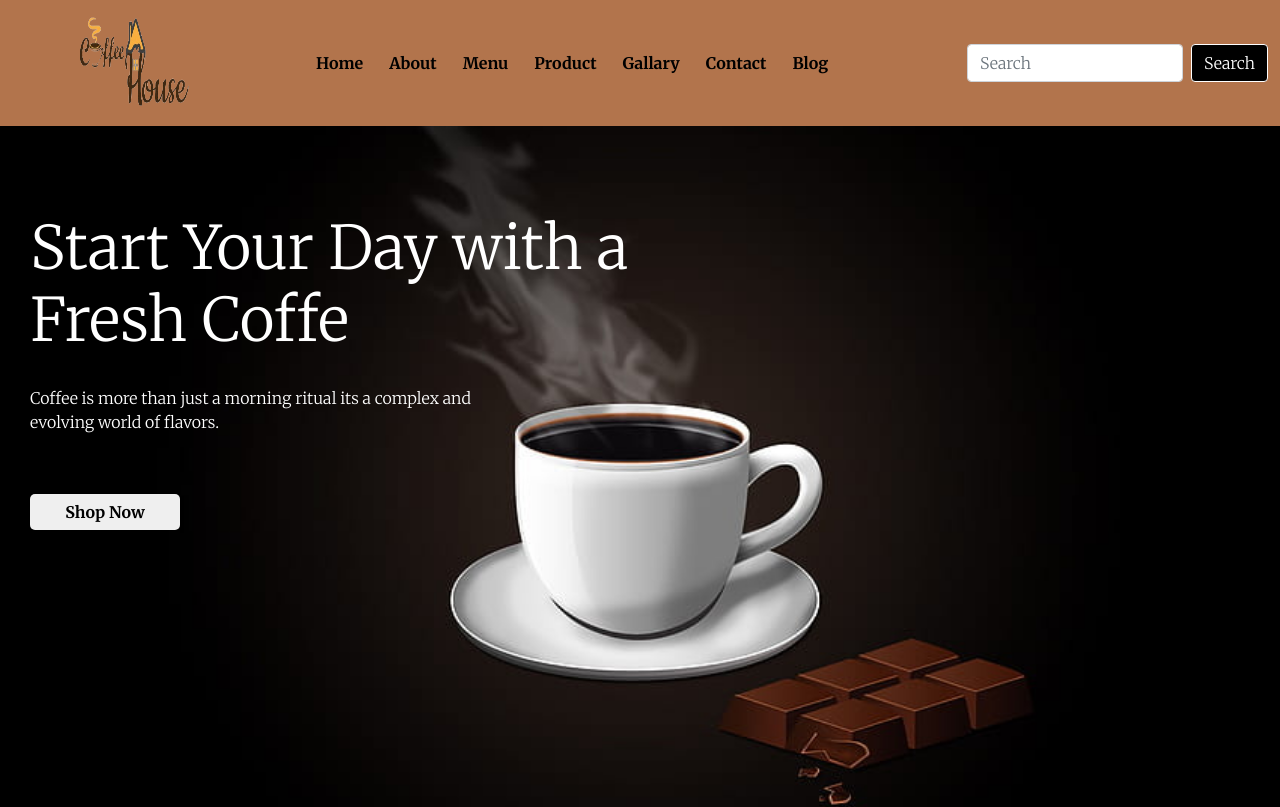
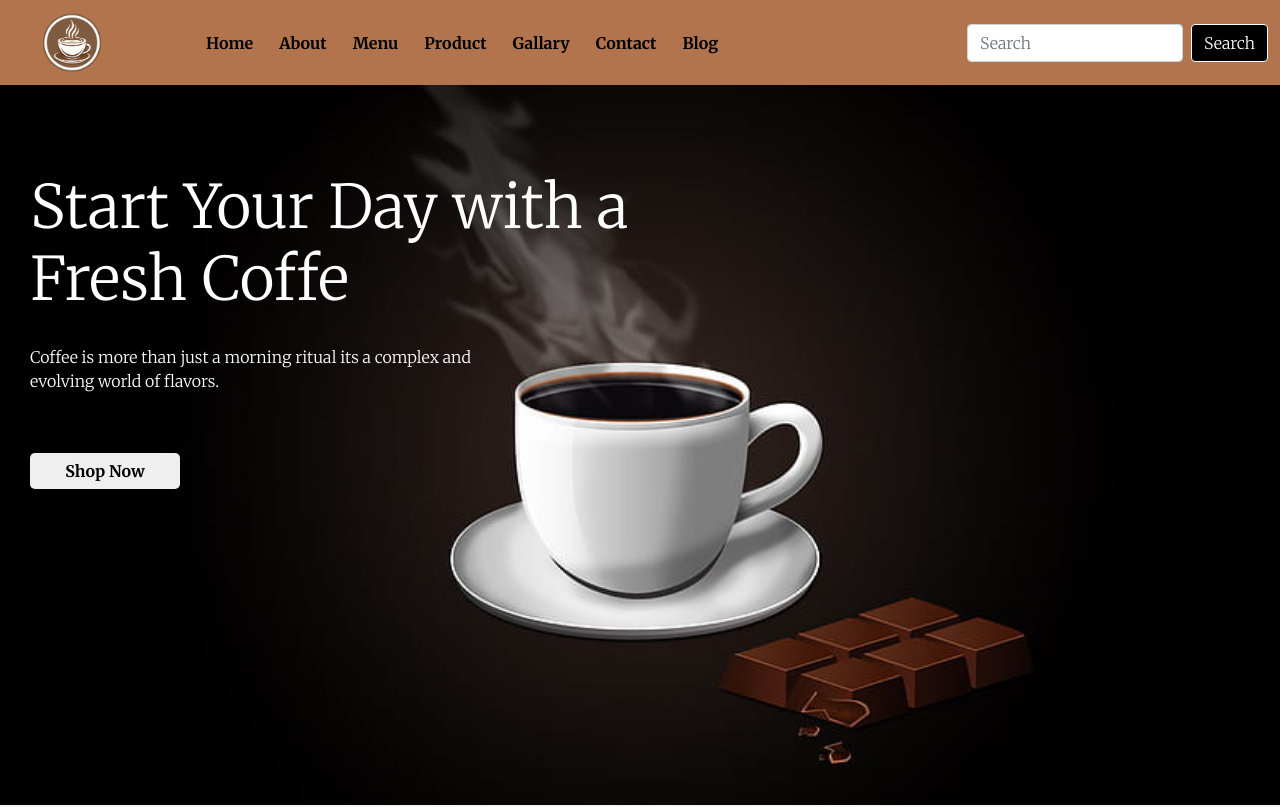
Before and after one commit to Zahidul11/final, a plain HTML site: page index.html in a window 1280 px wide. Shown: the top 807 px of the page. Drawn offline with nearby package versions, Linux system fonts and the light colour scheme.

Commit message:
Your commit message here

```diff
--- a/index.css
+++ b/index.css
@@ -23,11 +23,11 @@ html::-webkit-scrollbar{
 #navbar{
     background-color: #b2744c;
 }
-#logo img{
+/* #logo img{
     border-radius: 10px;
-    width: 160px;
-    margin-left: 40px;
-}
+
+    margin-left: 30px;
+} */
 .navbar-nav{
     margin-left: 70px;
 }
@@ -369,24 +369,6 @@ html::-webkit-scrollbar{
 }
 
 /*contact end*/
-.logo2{
-
-
-
-
-}
-
-
-
-
-
-
-
-
-
-
-
-
 
 
 
@@ -423,5 +405,7 @@ footer {
 }
 
 .socials a:hover {
-    color: #00aced; /* Change color on hover */
+    color: #00aced;
+
+/* Change color on hover */
 }
--- a/index.html
+++ b/index.html
@@ -23,7 +23,7 @@
 
         <nav class="navbar navbar-expand-lg" id="navbar">
             <div class="container-fluid">
-              <a class="navbar-brand" href="#" id="logo"> <img src="./imges/logo.png" height="100px"></a>
+              <a class="navbar-brand" href="#" id="logo"> <img src="./imges/logo2.png" style="width: 60px; margin-left: 30px;"></a>
               <button class="navbar-toggler" type="button" data-bs-toggle="collapse" data-bs-target="#navbarScroll" aria-controls="navbarScroll" aria-expanded="false" aria-label="Toggle navigation">
                 <span> <iclass="fa-solid fa-bars" style="color: white; font-size:23px;"></i></span>
               </button>
@@ -518,13 +518,14 @@
 
            <!--blog end-->
 
-
+           <br>
+           <br>
 
     </div>
 
     <footer>
       <div class="footer-content">
-          <img src="/imges/logo.png" alt="" width="200px"><br><br>
+          <img src="./imges/logo2.png" alt="" width="80px"><br><br>
           <p>&copy; 2024 Your Company. All rights reserved.</p>
           <ul class="socials">
               <li><a href="#" aria-label="Facebook"><i class="fab fa-facebook-f"></i></a></li>
```
Also changed, not shown: imges/logo2.png (added).
